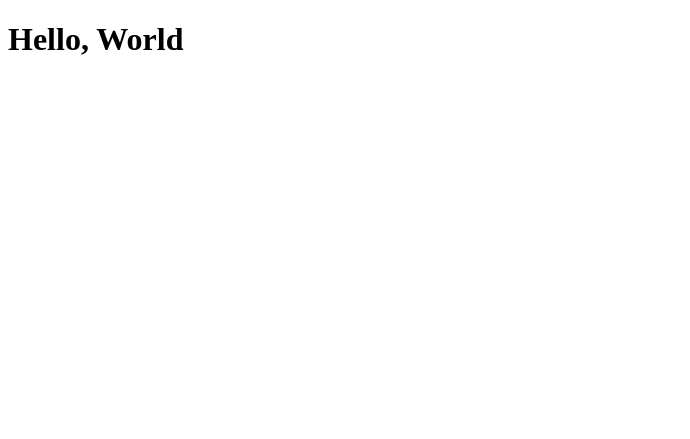
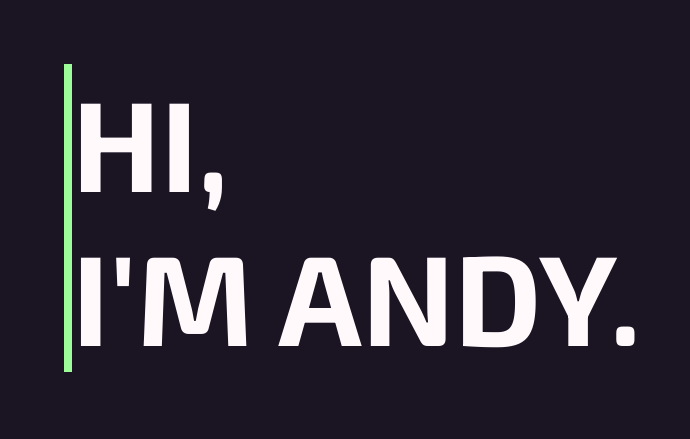
Before and after one commit to asorge29/asorge29.github.io, a plain HTML site: page index.html in a window 1280 px wide. Shown: the whole page, without its empty margins (0-690 px from the left). Drawn offline with Linux system fonts and the light colour scheme.

Commit message:
welcome message

```diff
--- a/index.html
+++ b/index.html
@@ -1,9 +1,27 @@
 <!DOCTYPE html>
 <html>
 <head>
-    <title>Hello, World</title>
+  <title>Andy Sorge</title>
+
+  <!--Stylesheet-->
+  <link rel="stylesheet" href="styles.css">
+
+  <!--Ubuntu Typeface-->
+  <link rel="preconnect" href="https://fonts.googleapis.com">
+  <link rel="preconnect" href="https://fonts.gstatic.com" crossorigin>
+  <link href="https://fonts.googleapis.com/css2?family=Ubuntu:ital,wght@0,300;0,400;0,500;0,700;1,300;1,400;1,500;1,700&display=swap" rel="stylesheet">
+
+  <!--Exo2 Typeface-->
+  <link rel="preconnect" href="https://fonts.googleapis.com">
+  <link rel="preconnect" href="https://fonts.gstatic.com" crossorigin>
+  <link href="https://fonts.googleapis.com/css2?family=Exo+2:ital,wght@0,100..900;1,100..900&display=swap" rel="stylesheet">
 </head>
 <body>
-    <h1>Hello, World</h1>
+  <div class="greeting">
+    <h1>HI,</h1>
+    <h1>I'M ANDY.</h1>
+  </div>
+  <div class="contents">
+  </div>
 </body>
 </html>
--- a/styles.css
+++ b/styles.css
@@ -0,0 +1,63 @@
+/* Variables */
+:root {
+    --background: #1a1423;
+    --white: #fff9fb;
+    --blue: #4b88a2;
+    --purple: #d8ddef;
+    --green: #9CFC97;
+}
+
+body{
+    background-color: var(--background);
+    margin: 0;
+    padding: 0;
+    font-family: 'Exo 2';
+    display: flex;
+    flex-direction: row;
+}
+.greeting {
+    padding: 5%;
+    animation: slide-left ease-in-out 1s;
+}
+.greeting h1 {
+    animation: fadeInBorder 2s ease-in 0.6s;
+    color: var(--white);
+    font-size: 16vmin;
+    margin: 0;
+    border-left-style: solid;
+    border-left-width: 1vmin;
+    border-left-color: var(--green);
+}
+
+@keyframes fadeInAnimation {
+    0% {
+        opacity: 0;
+    }
+
+    100% {
+        opacity: 1;
+    }
+}
+
+@keyframes slide-left {
+    from {
+        margin-top: 0;
+        margin-left: -100%;
+        width: 100%;
+    }
+
+    to {
+        margin-top: 0;
+        margin-left: 0%;
+        width: 100%;
+    }
+}
+@keyframes fadeInBorder {
+    0% {
+        border-left-color: transparent;
+    }
+
+    100% {
+        border-left-color: var(--green);
+    }
+}
```
